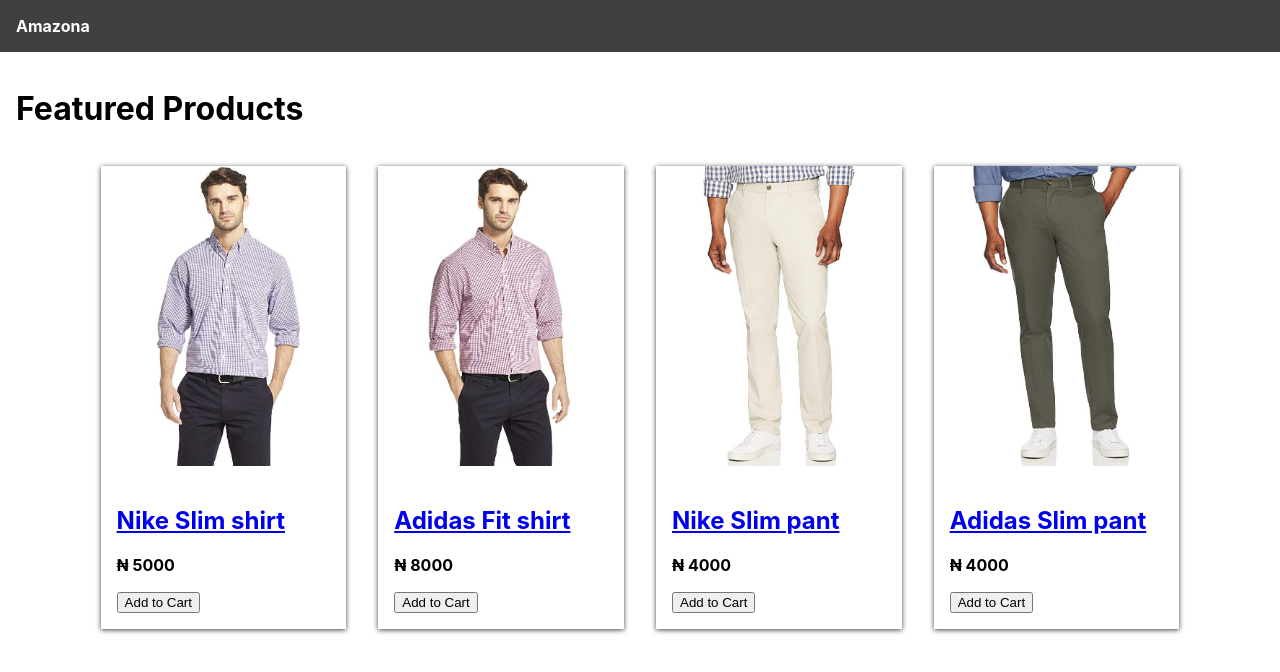
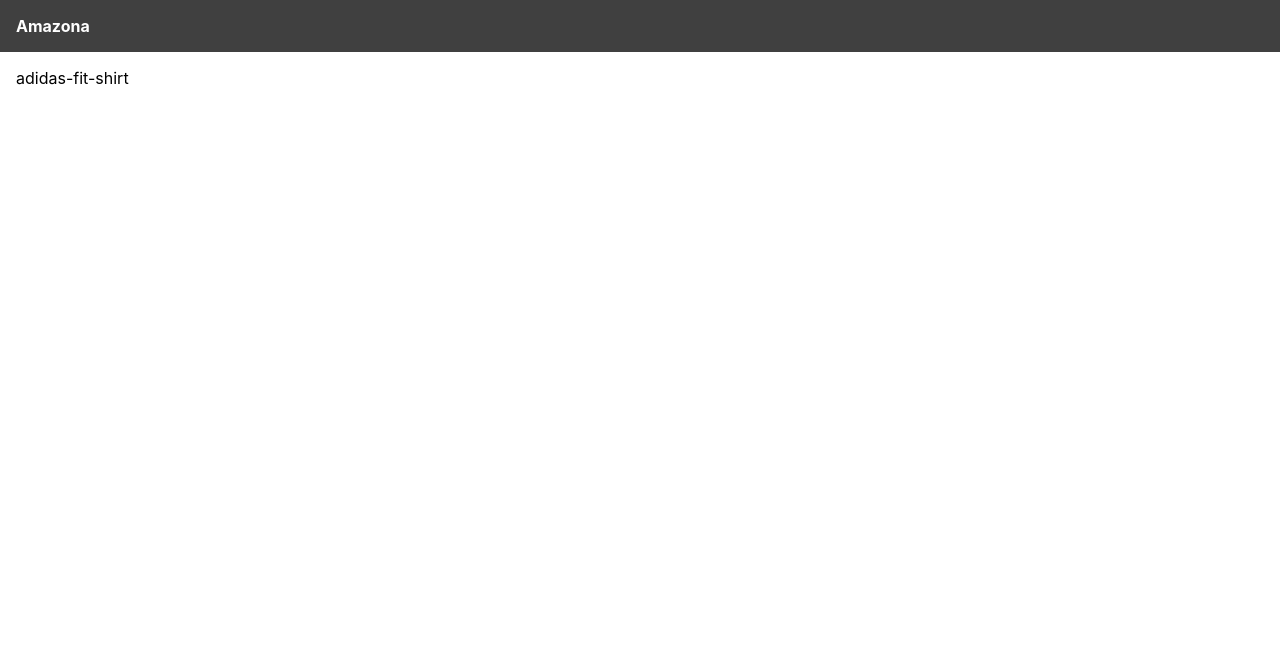
Before and after one commit to doikuomola/amazona, a React (Create React App) app in the folder frontend/: page /product/adidas-fit-shirt in a window 1280 px wide. Shown: the top 672 px of the page. Built offline with nearby package versions, Linux system fonts and the light colour scheme.

Commit message:
homeScreen, productScreen, page routing

```diff
--- a/frontend/package.json
+++ b/frontend/package.json
@@ -8,6 +8,7 @@
     "@testing-library/user-event": "^13.5.0",
     "react": "^18.2.0",
     "react-dom": "^18.2.0",
+    "react-router-dom": "^6.3.0",
     "react-scripts": "5.0.1",
     "web-vitals": "^2.1.4"
   },
--- a/frontend/src/App.js
+++ b/frontend/src/App.js
@@ -1,38 +1,21 @@
-import data from './data';
+import { BrowserRouter, Routes, Route } from 'react-router-dom';
+import { HomeScreen, ProductScreen } from './screens';
 
 function App() {
   return (
+    <BrowserRouter>
       <div className="App">
         <header className="App-header">
           <a href="/">Amazona</a>
         </header>
         <main>
-        <h1>Featured Products</h1>
-        <div className="products">
-          {data.products.map((product) => (
-            <div className="product" key={product.slug}>
-              <a href={`/product/${product.slug}`}>
-                <img
-                  src={product.image}
-                  alt={product.name}
-                  width="400px"
-                  height="300px"
-                />
-              </a>
-              <div className="product-info">
-                <a href={`/product/${product.slug}`}>
-                  <h2>{product.name}</h2>
-                </a>
-                <p>
-                  <strong>&#8358; {product.price}</strong>
-                </p>
-                <button>Add to Cart</button>
-              </div>
-            </div>
-          ))}
-        </div>
+          <Routes>
+            <Route path="/" element={<HomeScreen />} />
+            <Route path={`/product/:slug`} element={<ProductScreen />} />
+          </Routes>
         </main>
       </div>
+    </BrowserRouter>
   );
 }
 
--- /dev/null
+++ b/frontend/src/screens/HomeScreen.js
@@ -0,0 +1,34 @@
+import React from 'react';
+import { Link } from 'react-router-dom';
+import data from '../data';
+
+export default function HomeScreen() {
+  return (
+    <div>
+      <h1>Featured Products</h1>
+      <div className="products">
+        {data.products.map((product) => (
+          <div className="product" key={product.slug}>
+            <Link to={`/product/${product.slug}`}>
+              <img
+                src={product.image}
+                alt={product.name}
+                width="400px"
+                height="300px"
+              />
+            </Link>
+            <div className="product-info">
+              <Link to={`/product/${product.slug}`}>
+                <h2>{product.name}</h2>
+              </Link>
+              <p>
+                <strong>&#8358; {product.price}</strong>
+              </p>
+              <button>Add to Cart</button>
+            </div>
+          </div>
+        ))}
+      </div>
+    </div>
+  );
+}
--- /dev/null
+++ b/frontend/src/screens/ProductScreen.js
@@ -0,0 +1,9 @@
+import React from 'react';
+import { useParams } from 'react-router-dom';
+
+export default function ProductScreen() {
+  const { slug } = useParams();
+
+
+  return <div>{slug}</div>;
+}
--- /dev/null
+++ b/frontend/src/screens/index.js
@@ -0,0 +1,2 @@
+export { default as HomeScreen } from './HomeScreen';
+export { default as ProductScreen } from './ProductScreen';
```
Also changed, not shown: 1 other file (tests, documents, lock files or other folders). Lines whose indentation alone changed are shown as unchanged.
